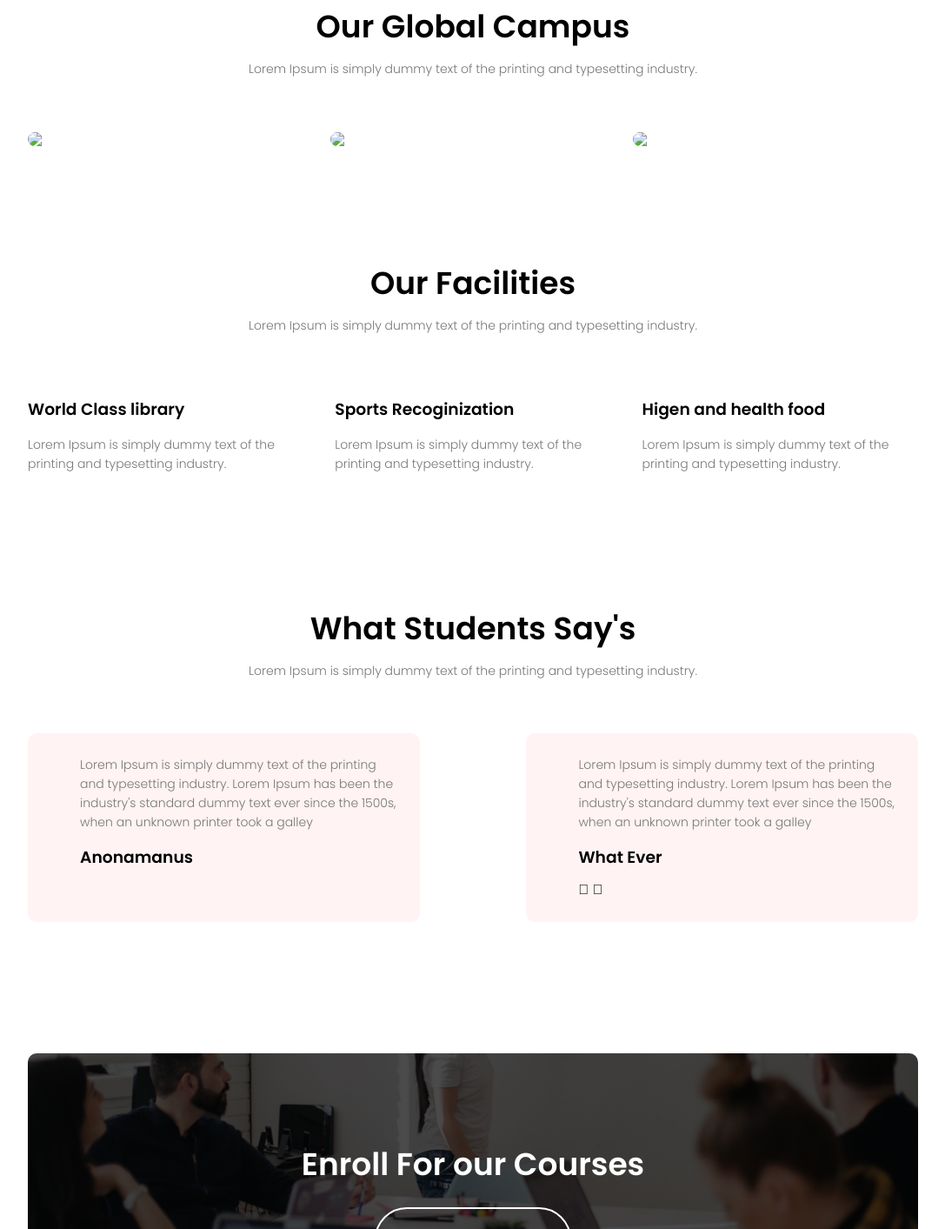
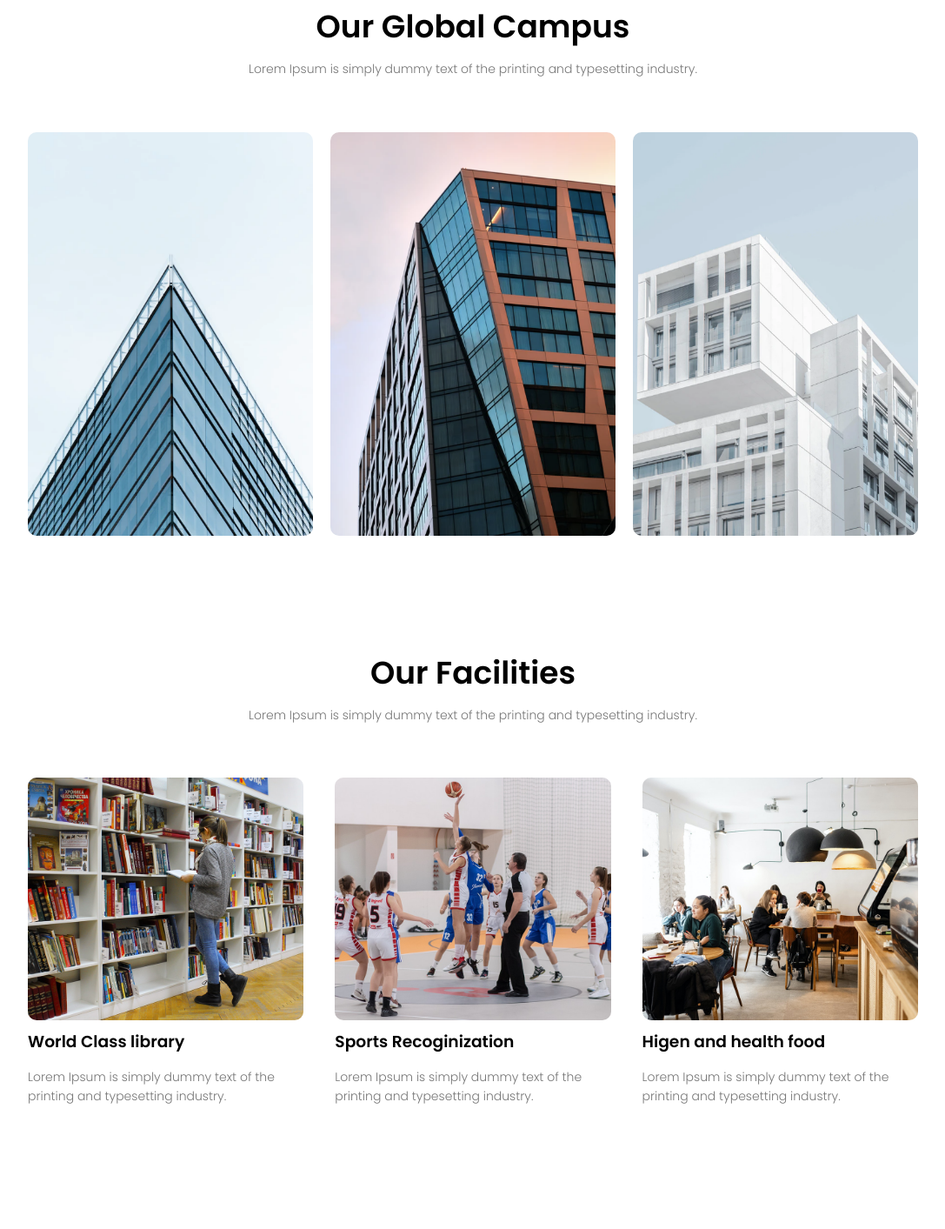
Before and after one commit to pratyushphg/SampleWebiste, a plain HTML site: page index.html in a window 1280 px wide. Shown: the part 1387-2800 px from the top of the page at 87% size, without its empty margins (96-1183 px from the left). Drawn offline with nearby package versions, Linux system fonts and the light colour scheme; files whose address does not match are found by name.

Commit message:
Update index.html

```diff
--- a/index.html
+++ b/index.html
@@ -15,7 +15,7 @@
   <body>
     <section class="header">
       <nav>
-        <a href="index.html"><img src="images/logo.png"></a>
+        <a href="index.html"><img src="logo.png"></a>
         <div class="nav-link">
           <i class="fa fa-times"></i>
           <ul>
@@ -63,7 +63,7 @@
   <p>Lorem Ipsum is simply dummy text of the printing and typesetting industry.</p>
 <div class="row">
   <div class="campus-col">
-    <img src="images/london.png">
+    <img src="london.png">
     <div class="layer">
       <h3>LONDON</h3>
 
@@ -71,7 +71,7 @@
   </div>
   </div>
   <div class="campus-col">
-    <img src="images/newyork.png">
+    <img src="newyork.png">
     <div class="layer">
       <h3>New york</h3>
 
@@ -79,7 +79,7 @@
   </div>
   </div>
   <div class="campus-col">
-    <img src="images/washington.png">
+    <img src="washington.png">
     <div class="layer">
       <h3>India</h3>
 
@@ -94,18 +94,18 @@
   <p>Lorem Ipsum is simply dummy text of the printing and typesetting industry.</p>
   <div class="row">
     <div class="facilities-col">
-      <img src="images/library.png" alt="">
+      <img src="library.png" alt="">
       <h3>World Class library</h3>
       <p>Lorem Ipsum is simply dummy text of the printing and typesetting industry.</p>
     </div>
 
     <div class="facilities-col">
-      <img src="images/basketball.png" alt="">
+      <img src="basketball.png" alt="">
       <h3>Sports Recoginization</h3>
       <p>Lorem Ipsum is simply dummy text of the printing and typesetting industry.</p>
     </div>
     <div class="facilities-col">
-      <img src="images/cafeteria.png" alt="">
+      <img src="cafeteria.png" alt="">
       <h3>Higen and health food</h3>
       <p>Lorem Ipsum is simply dummy text of the printing and typesetting industry.</p>
 
@@ -120,7 +120,7 @@
   <p>Lorem Ipsum is simply dummy text of the printing and typesetting industry.</p>
 <div class="row">
   <div class="testimonial-col">
-    <img src="images/user1.jpg" alt="">
+    <img src="user1.jpg" alt="">
     <div>
       <p>Lorem Ipsum is simply dummy text of the printing and typesetting industry. Lorem Ipsum has been the industry's standard dummy text ever since the 1500s, when an unknown printer took a galley</p>
       <h3>Anonamanus</h3>
@@ -128,7 +128,7 @@
     </div>
   </div>
   <div class="testimonial-col">
-    <img src="images/user2.jpg" alt="">
+    <img src="user2.jpg" alt="">
     <div>
       <p>Lorem Ipsum is simply dummy text of the printing and typesetting industry. Lorem Ipsum has been the industry's standard dummy text ever since the 1500s, when an unknown printer took a galley</p>
       <h3>What Ever</h3>
```
